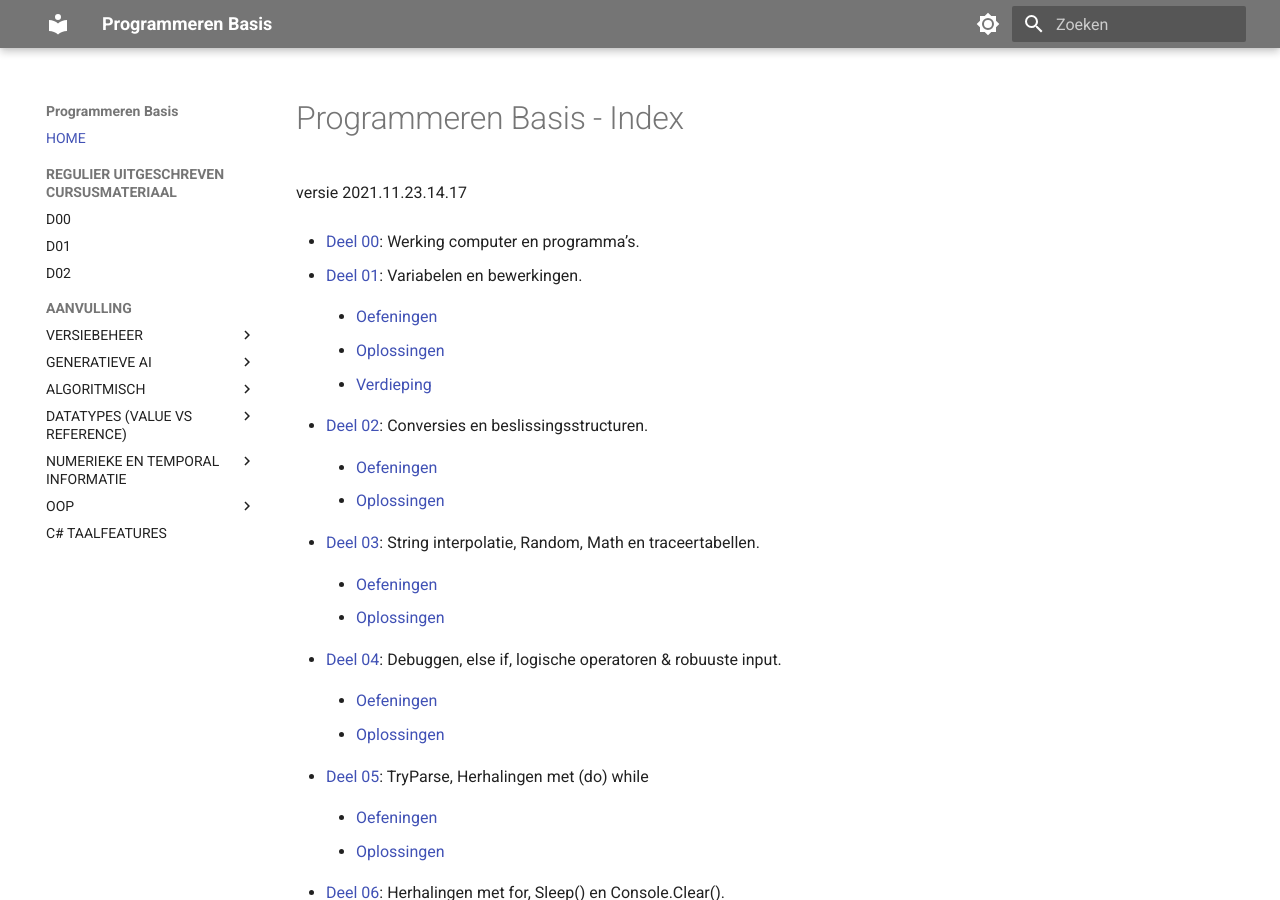
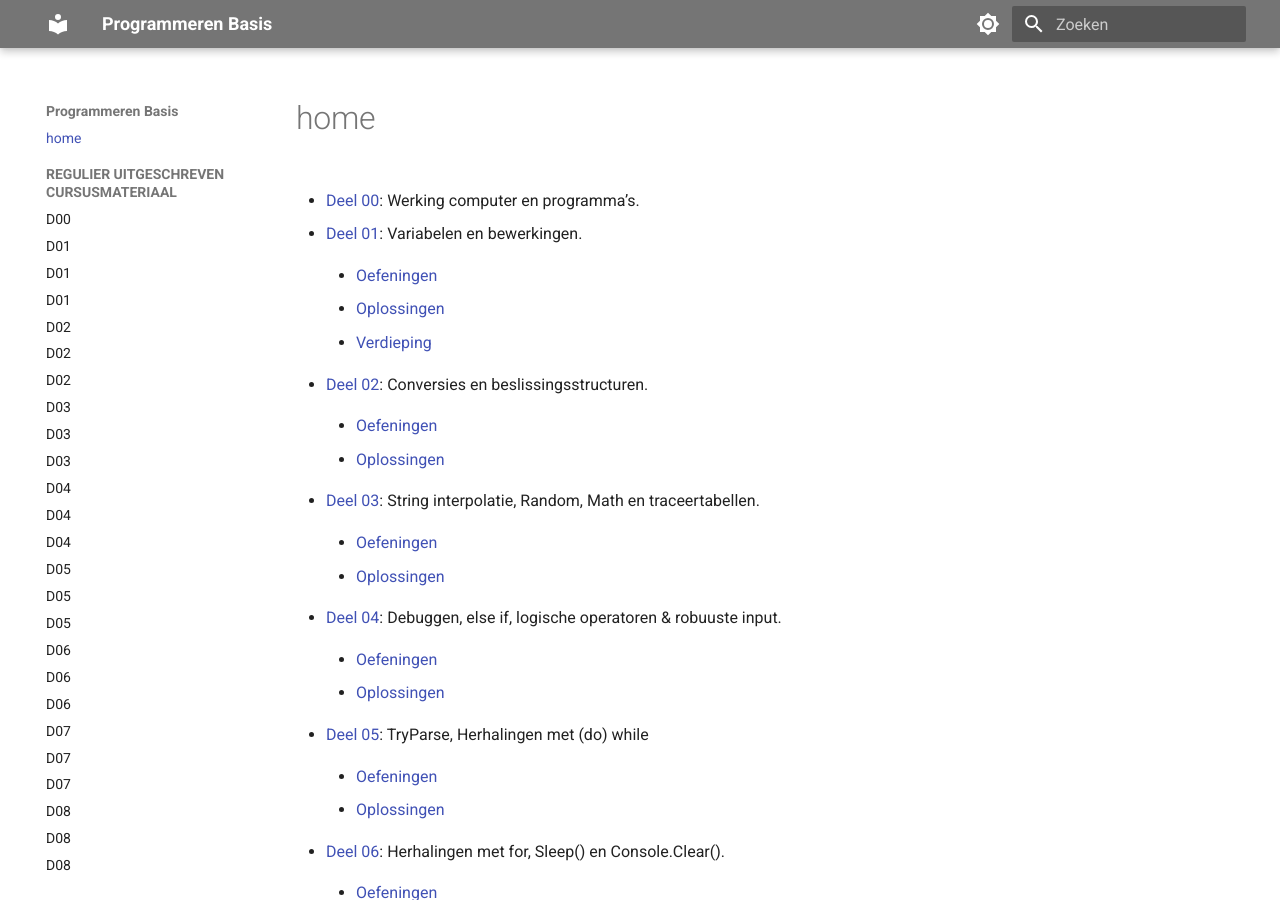
Before and after one commit to GRAD-PRG/PB, an MkDocs documentation site: the page built from docs/index.md, in a window 1280 px wide and 900 px high. Built offline with MkDocs 1.6.1 and Material for MkDocs 9.7.7, drawn with Linux system fonts in a browser that asks for light colours.

Commit message:
aanpassing van de index (links waren nog naar html documenten ipv md) toevoeging van entries aan de nav:

```diff
--- a/docs/index.md
+++ b/docs/index.md
@@ -1,170 +1,167 @@
-# Programmeren Basis - Index
-versie 2021.11.23.14.17
+-   [Deel 00](deel-00.md): Werking computer en programma’s.
 
--   [Deel 00](deel-00.html): Werking computer en programma’s.
+-   [Deel 01](deel-01.md): Variabelen en bewerkingen.
 
--   [Deel 01](deel-01.html): Variabelen en bewerkingen.
+    -   [Oefeningen](deel-01-oefeningen.md)
 
-    -   [Oefeningen](deel-01-oefeningen.html)
+    -   [Oplossingen](deel-01-oplossingen.md)
 
-    -   [Oplossingen](deel-01-oplossingen.html)
+    -   [Verdieping](deel-01-verdieping.md)
 
-    -   [Verdieping](deel-01-verdieping.html)
+-   [Deel 02](deel-02.md): Conversies en beslissingsstructuren.
 
--   [Deel 02](deel-02.html): Conversies en beslissingsstructuren.
+    -   [Oefeningen](deel-02-oefeningen.md)
 
-    -   [Oefeningen](deel-02-oefeningen.html)
+    -   [Oplossingen](deel-02-oplossingen.md)
 
-    -   [Oplossingen](deel-02-oplossingen.html)
+-   [Deel 03](deel-03.md): String interpolatie, Random, Math en traceertabellen.
 
--   [Deel 03](deel-03.html): String interpolatie, Random, Math en traceertabellen.
+    -   [Oefeningen](deel-03-oefeningen.md)
 
-    -   [Oefeningen](deel-03-oefeningen.html)
+    -   [Oplossingen](deel-03-oplossingen.md)
 
-    -   [Oplossingen](deel-03-oplossingen.html)
+-   [Deel 04](deel-04.md): Debuggen, else if, logische operatoren & robuuste input.
 
--   [Deel 04](deel-04.html): Debuggen, else if, logische operatoren & robuuste input.
+    -   [Oefeningen](deel-04-oefeningen.md)
 
-    -   [Oefeningen](deel-04-oefeningen.html)
+    -   [Oplossingen](deel-04-oplossingen.md)
 
-    -   [Oplossingen](deel-04-oplossingen.html)
+-   [Deel 05](deel-05.md): TryParse, Herhalingen met (do) while
 
--   [Deel 05](deel-05.html): TryParse, Herhalingen met (do) while
+    -   [Oefeningen](deel-05-oefeningen.md)
 
-    -   [Oefeningen](deel-05-oefeningen.html)
+    -   [Oplossingen](deel-05-oplossingen.md)
 
-    -   [Oplossingen](deel-05-oplossingen.html)
+-   [Deel 06](deel-06.md): Herhalingen met for, Sleep() en Console.Clear().
 
--   [Deel 06](deel-06.html): Herhalingen met for, Sleep() en Console.Clear().
+    -   [Oefeningen](deel-06-oefeningen.md)
 
-    -   [Oefeningen](deel-06-oefeningen.html)
+    -   [Oplossingen](deel-06-oplossingen.md)
 
-    -   [Oplossingen](deel-06-oplossingen.html)
+-   [Deel GFX1](deel-gfx1.md): Oefeningen op basisstructuren in een andere context (graphics in een Windows Forms app).
 
--   [Deel GFX1](deel-gfx1.html): Oefeningen op basisstructuren in een andere context (graphics in een Windows Forms app).
+    -   [Oefeningen (gelinkte pdf)](deel-gfx1-oefeningen.md)
 
-    -   [Oefeningen (gelinkte pdf)](deel-gfx1-oefeningen.html)
+    -   [Oplossingen](deel-gfx1-oplossingen.md)
 
-    -   [Oplossingen](deel-gfx1-oplossingen.html)
+-   [Deel 07](deel-07.md): Projecten in Visual Studio, strings bewerkingen en char datatype.
 
--   [Deel 07](deel-07.html): Projecten in Visual Studio, strings bewerkingen en char datatype.
+    -   [Oefeningen](deel-07-oefeningen.md)
 
-    -   [Oefeningen](deel-07-oefeningen.html)
+    -   [Oplossingen](deel-07-oplossingen.md)
 
-    -   [Oplossingen](deel-07-oplossingen.html)
+-   [Deel 08](deel-08.md): Arrays.
 
--   [Deel 08](deel-08.html): Arrays.
+    -   [Oefeningen](deel-08-oefeningen.md)
 
-    -   [Oefeningen](deel-08-oefeningen.html)
+    -   [Oplossingen](deel-08-oplossingen.md)
 
-    -   [Oplossingen](deel-08-oplossingen.html)
+-   [Deel 09](deel-09.md): Break en meer geavanceerde array en string aspecten.
 
--   [Deel 09](deel-09.html): Break en meer geavanceerde array en string aspecten.
+    -   [Oefeningen](deel-09-oefeningen.md)
 
-    -   [Oefeningen](deel-09-oefeningen.html)
+    -   [Oplossingen](deel-09-oplossingen.md)
 
-    -   [Oplossingen](deel-09-oplossingen.html)
+-   [Deel PA1](deel-pa1.md) : Introductie
 
--   [Deel PA1](deel-pa1.html) : Introductie
+    -   [Oefeningen](deel-pa1-oefeningen.md)
 
-    -   [Oefeningen](deel-pa1-oefeningen.html)
+    -   [Oplossingen](deel-pa1-oplossingen.md)
 
-    -   [Oplossingen](deel-pa1-oplossingen.html)
+-   [Deel 10](deel-10.md): Methods en console kleuren.
 
--   [Deel 10](deel-10.html): Methods en console kleuren.
+    -   [Oefeningen](deel-10-oefeningen.md)
 
-    -   [Oefeningen](deel-10-oefeningen.html)
+    -   [Oplossingen](deel-10-oplossingen.md)
 
-    -   [Oplossingen](deel-10-oplossingen.html)
+    -   [Verdieping](deel-10-verdieping.md)
 
-    -   [Verdieping](deel-10-verdieping.html)
+-   [Deel 11](deel-11.md): Geavanceerde method aspecten, enumeraties en console mogelijkheden.
 
--   [Deel 11](deel-11.html): Geavanceerde method aspecten, enumeraties en console mogelijkheden.
+    -   [Oefeningen](deel-11-oefeningen.md)
 
-    -   [Oefeningen](deel-11-oefeningen.html)
+    -   [Oplossingen](deel-11-oplossingen.md)
 
-    -   [Oplossingen](deel-11-oplossingen.html)
+-   [Deel PA2](deel-pa2.md) : Met methods
 
--   [Deel PA2](deel-pa2.html) : Met methods
+    -   [Oefeningen](deel-pa2-oefeningen.md)
 
-    -   [Oefeningen](deel-pa2-oefeningen.html)
+    -   [Oplossingen](deel-pa2-oplossingen.md)
 
-    -   [Oplossingen](deel-pa2-oplossingen.html)
+-   [Deel SK1](deel-sk1.md) : Snake
 
--   [Deel SK1](deel-sk1.html) : Snake
+-   [Deel 12](deel-12.md): Documentatie, afronding, DateTime/Timespan, dot, using en namespaces
 
--   [Deel 12](deel-12.html): Documentatie, afronding, DateTime/Timespan, dot, using en namespaces
+    -   [Oefeningen](deel-12-oefeningen.md)
 
-    -   [Oefeningen](deel-12-oefeningen.html)
+    -   [Oplossingen](deel-12-oplossingen.md)
 
-    -   [Oplossingen](deel-12-oplossingen.html)
+-   [Deel EBD](deel-ebd.md): East Bound and Down applicatie.
 
--   [Deel EBD](deel-ebd.html): East Bound and Down applicatie.
+    -   [Oefeningen](deel-ebd-oefeningen.md)
 
-    -   [Oefeningen](deel-ebd-oefeningen.html)
+    -   [Oplossingen](deel-ebd-oplossingen.md)
 
-    -   [Oplossingen](deel-ebd-oplossingen.html)
+-   [Deel 13](deel-13.md): File IO en structured exception handling.
 
--   [Deel 13](deel-13.html): File IO en structured exception handling.
+    -   [Oefeningen](deel-13-oefeningen.md)
 
-    -   [Oefeningen](deel-13-oefeningen.html)
+    -   [Oplossingen](deel-13-oplossingen.md)
 
-    -   [Oplossingen](deel-13-oplossingen.html)
+    -   [Verdieping](deel-13-verdieping.md)
 
-    -   [Verdieping](deel-13-verdieping.html)
+-   [Deel PA3](deel-pa3.md) : Met file I/O
 
--   [Deel PA3](deel-pa3.html) : Met file I/O
+    -   [Oefeningen](deel-pa3-oefeningen.md)
 
-    -   [Oefeningen](deel-pa3-oefeningen.html)
+    -   [Oplossingen](deel-pa3-oplossingen.md)
 
-    -   [Oplossingen](deel-pa3-oplossingen.html)
+-   [Deel 14](deel-14.md): OOP
 
--   [Deel 14](deel-14.html): OOP
+    -   [Oefeningen](deel-14-oefeningen.md)
 
-    -   [Oefeningen](deel-14-oefeningen.html)
+    -   [Oplossingen](deel-14-oplossingen.md)
 
-    -   [Oplossingen](deel-14-oplossingen.html)
+-   [Deel 15](deel-15.md): OOP: constructoren, visibility, properties, containment en static typing.
 
--   [Deel 15](deel-15.html): OOP: constructoren, visibility, properties, containment en static typing.
+    -   [Oefeningen](deel-15-oefeningen.md)
 
-    -   [Oefeningen](deel-15-oefeningen.html)
+    -   [Oplossingen](deel-15-oplossingen.md)
 
-    -   [Oplossingen](deel-15-oplossingen.html)
+    -   [Verdieping](deel-15-verdieping.md)
 
-    -   [Verdieping](deel-15-verdieping.html)
+-   [Deel PA4](deel-pa4.md) : Met class Persoon
 
--   [Deel PA4](deel-pa4.html) : Met class Persoon
+    -   [Oefeningen](deel-pa4-oefeningen.md)
 
-    -   [Oefeningen](deel-pa4-oefeningen.html)
+    -   [Oplossingen](deel-pa4-oplossingen.md)
 
-    -   [Oplossingen](deel-pa4-oplossingen.html)
+-   [Deel 16](deel-16.md): Collectieklassen: List&lt;T&gt;, LinkedList&lt;T&gt; en HashSet&lt;T&gt;.
 
--   [Deel 16](deel-16.html): Collectieklassen: List&lt;T&gt;, LinkedList&lt;T&gt; en HashSet&lt;T&gt;.
+    -   [Oefeningen](deel-16-oefeningen.md)
 
-    -   [Oefeningen](deel-16-oefeningen.html)
+    -   [Oplossingen](deel-16-oplossingen.md)
 
-    -   [Oplossingen](deel-16-oplossingen.html)
+-   [Deel PA5](deel-pa5.md) : Met collecties
 
--   [Deel PA5](deel-pa5.html) : Met collecties
+    -   [Oefeningen](deel-pa5-oefeningen.md)
 
-    -   [Oefeningen](deel-pa5-oefeningen.html)
+    -   [Oplossingen](deel-pa5-oplossingen.md)
 
-    -   [Oplossingen](deel-pa5-oplossingen.html)
+-   [Deel 17](deel-17.md): Collectieklassen: Dictionary&lt;TKey, TValue&gt;.
 
--   [Deel 17](deel-17.html): Collectieklassen: Dictionary&lt;TKey, TValue&gt;.
+    -   [Oefeningen](deel-17-oefeningen.md)
 
-    -   [Oefeningen](deel-17-oefeningen.html)
+    -   [Oplossingen](deel-17-oplossingen.md)
 
-    -   [Oplossingen](deel-17-oplossingen.html)
+-   [Deel 18](deel-18.md): Interfaces en dynamisch polymorfisme.
 
--   [Deel 18](deel-18.html): Interfaces en dynamisch polymorfisme.
+    -   [Oefeningen](deel-18-oefeningen.md)
 
-    -   [Oefeningen](deel-18-oefeningen.html)
+    -   [Oplossingen](deel-18-oplossingen.md)
 
-    -   [Oplossingen](deel-18-oplossingen.html)
+-   [Deel GFX2](deel-gfx2.md): Grafische figuren
 
--   [Deel GFX2](deel-gfx2.html): Grafische figuren
+    -   [Oefeningen (gelinkte pdf)](deel-gfx2-oefeningen.md)
 
-    -   [Oefeningen (gelinkte pdf)](deel-gfx2-oefeningen.html)
-
-    -   [Oplossingen](deel-gfx2-oplossingen.html)
+    -   [Oplossingen](deel-gfx2-oplossingen.md)
--- a/mkdocs.yml
+++ b/mkdocs.yml
@@ -45,24 +45,79 @@
       lang: nl
 
 nav:
-  - HOME: index.md
+  - home: index.md
   - REGULIER UITGESCHREVEN CURSUSMATERIAAL:
     - D00: deel-00.md
     - D01: deel-01.md
+    - D01: deel-01-oefeningen.md
+    - D01: deel-01-oplossingen.md
     - D02: deel-02.md
+    - D02: deel-02-oefeningen.md
+    - D02: deel-02-oplossingen.md
+    - D03: deel-03.md
+    - D03: deel-03-oefeningen.md
+    - D03: deel-03-oplossingen.md
+    - D04: deel-04.md
+    - D04: deel-04-oefeningen.md
+    - D04: deel-04-oplossingen.md
+    - D05: deel-05.md
+    - D05: deel-05-oefeningen.md
+    - D05: deel-05-oplossingen.md
+    - D06: deel-06.md
+    - D06: deel-06-oefeningen.md
+    - D06: deel-06-oplossingen.md
+    - D07: deel-07.md
+    - D07: deel-07-oefeningen.md
+    - D07: deel-07-oplossingen.md
+    - D08: deel-08.md
+    - D08: deel-08-oefeningen.md
+    - D08: deel-08-oplossingen.md
+    - D09: deel-09.md
+    - D09: deel-09-oefeningen.md
+    - D09: deel-09-oplossingen.md
+    - D10: deel-10.md
+    - D10: deel-10-oefeningen.md
+    - D10: deel-10-oplossingen.md
+    - D10: deel-10-verdieping.md
+    - D11: deel-11.md
+    - D11: deel-11-oefeningen.md
+    - D11: deel-11-oplossingen.md
+    - D12: deel-12.md
+    - D12: deel-12-oefeningen.md
+    - D12: deel-12-oplossingen.md
+    - D13: deel-13.md
+    - D13: deel-13-oefeningen.md
+    - D13: deel-13-oplossingen.md
+    - D13: deel-13-verdieping.md
+    - D14: deel-14.md
+    - D14: deel-14-oefeningen.md
+    - D14: deel-14-oplossingen.md
+    - D15: deel-15.md
+    - D15: deel-15-oefeningen.md
+    - D15: deel-15-oplossingen.md
+    - D15: deel-15-verdieping.md
+    - D16: deel-16.md
+    - D16: deel-16-oefeningen.md
+    - D16: deel-16-oplossingen.md
+    - D17: deel-17.md
+    - D17: deel-17-oefeningen.md
+    - D17: deel-17-oplossingen.md
+    - D18: deel-18.md
+    - D18: deel-18-oefeningen.md
+    - D18: deel-18-oplossingen.md
   - AANVULLING:
-    - VERSIEBEHEER:
+    - versiebeheer:
       - Git(Hub) in Visual Studio: Aanvulling - Git(Hub) in Visual Studio.md
-    - GENERATIEVE AI:
+    - generatieve ai:
       - GitHub Copilot in Visual Studio: Aanvulling - GitHub Copilot in Visual Studio.md
-    - ALGORITMISCH:
+    - algoritmisch:
       - Iteratie statements: Aanvulling bij D06 - Iteratie statements - voordelen en verschillen.md
-    - DATATYPES (VALUE VS REFERENCE):
+    - datatypes (value vs reference):
       - Nullable datatypes: Aanvulling bij D12 - Nullable datatypes en null checks.md
-    - NUMERIEKE EN TEMPORAL INFORMATIE:
+    - numerieke en temporal informatie:
       - Numerieke datatypes: Aanvulling bij D12 - 2.1. Numerieke datatypes en (impliciete) afrondingsfouten.md
       - Afronden van komagetallen: Aanvulling bij D12 - 2.2 expliciet afronden van komagetallen - belgische wetgeving.md
       - DateTime waarde maken: Aanvulling bij D12 - 3.1.1. DateTime waarde maken - omzetten van inputstrings.md
     - OOP:
       - Subtype polymorfisme: Aanvulling bij D18 - Subtype polymorfisme.md
-    - C# TAALFEATURES: Aanvulling - C# taalfeatures.md
+    - C# taalfeatures: Aanvulling - C# taalfeatures.md
```
